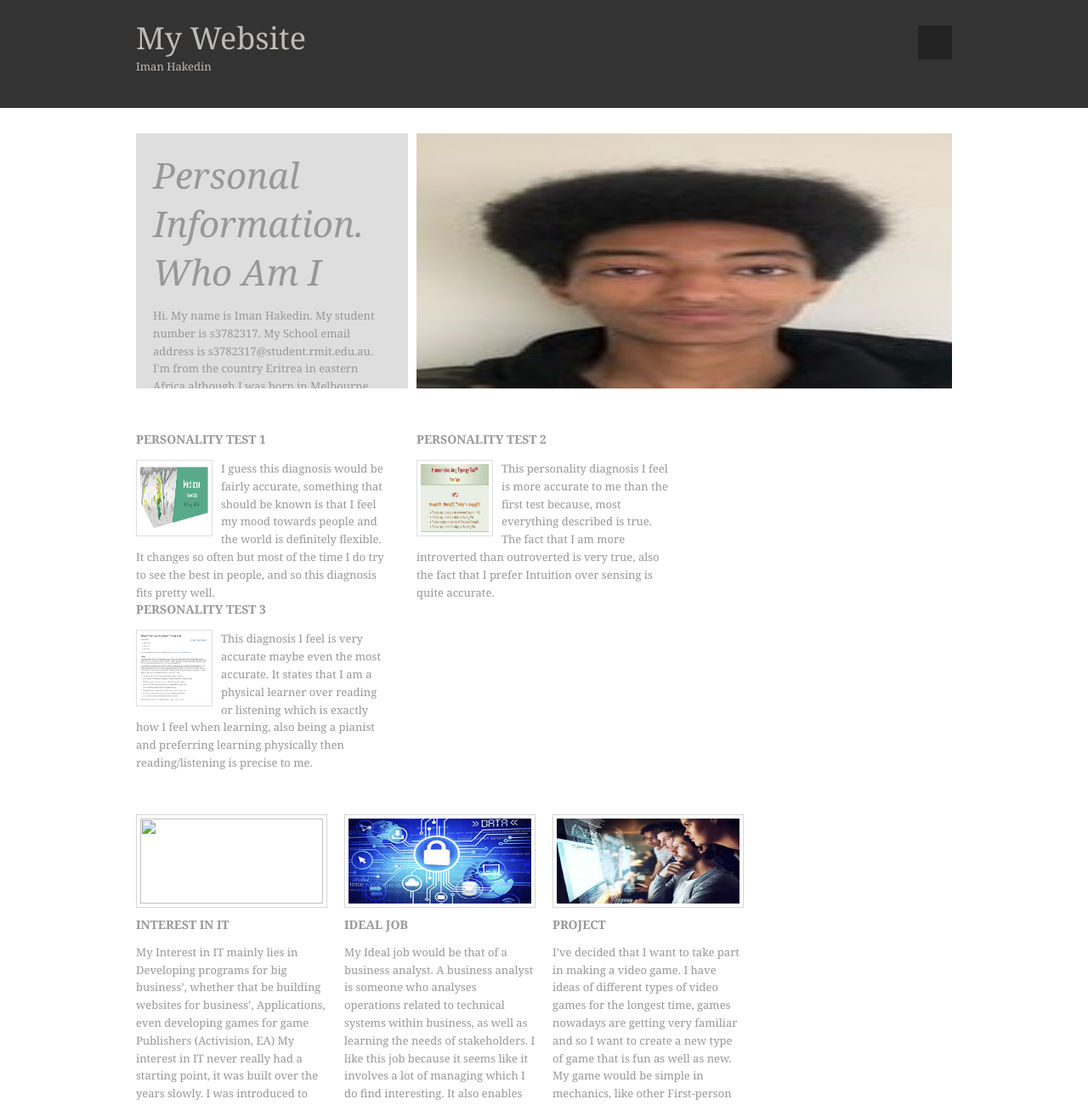
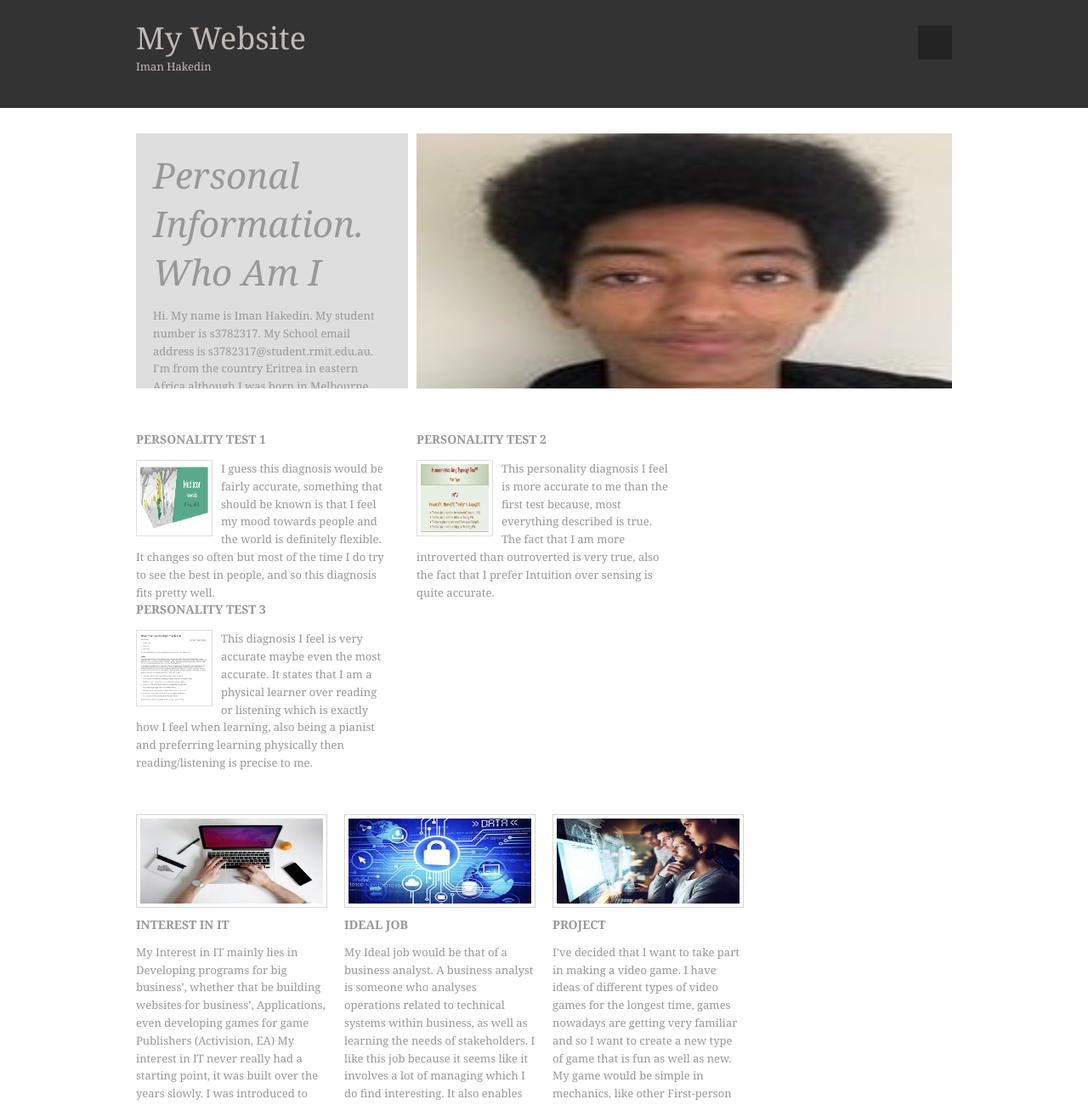
Before and after one commit to USERS378/USERS378.github.io, a plain HTML site: page index.html in a window 1280 px wide. Shown: the top 1300 px of the page at 85% size. Drawn offline with Linux system fonts and the light colour scheme; files whose address does not match are found by name.

Commit message:
pics been replaced
still in the endgame, pics should be better this time around, but still iffy with everything

```diff
--- a/index.html
+++ b/index.html
@@ -23,11 +23,11 @@
     <!-- Slider -->
     <section id="slider" class="clear">
       <figure>
-        <img src="images/Images/rmit student.jpg" alt="">
+        <img src="images/Images/hopefully better.jpg" alt="">
         <figcaption>
           <h2>Personal Information. Who Am I</h2>
           <p>Hi. My name is Iman Hakedin. My student number is s3782317. My School email address is s3782317@student.rmit.edu.au. I'm from the country Eritrea in eastern Africa although I was born in Melbourne, Australia. I've completed Year 12 and in my first year at RMIT. I speak English and a little bit of Tigrinya (Primary Langauge spoken in Eritrea. One fact about me is that I love to play the Piano, it is a rather new hobby that I have spent doing, but it has become one of my favourite to do in the whole world.</p>
-          <footer class="more"><a href="#">Read More »</a></footer>
+
         </figcaption>
       </figure>
     </section>
@@ -67,7 +67,7 @@
       <!-- One Quarter -->
       <section id="latest" class="last clear">
         <article class="one_quarter">
-          <figure><img src="images/Images/" width="215" height="100" alt="">
+          <figure><img src="images/Images/macpic.jpg" width="215" height="100" alt="">
             <figcaption>
               <h2>Interest in IT</h2>
               <p>My Interest in IT mainly lies in Developing programs for big business’, whether that be building websites for business’, Applications, even developing games for game Publishers (Activision, EA) My interest in IT never really had a starting point, it was built over the years slowly. I was introduced to computers an early age and since then seeing all the things that computers can do has really blown my mind. Seeing all the things that big tech companies like Google and Apple have been able to achieve is spectacular, they’ve truly revolutionised the world as we know it. I don’t really have to much experience with IT, I just know basic functions of the computer, I consider myself Technology literate. I chose RMIT mainly because of its well-deserved status of being a school with such an outstanding Technology department, it has computers in almost every classroom making it very convenient for technology students. It also is in the heart of Melbourne making the journey to it, not too far away. I am able to go to class, spend a couple hours after class to study and then ill be able to get home at an ideal time. I honestly don’t know what to expect with IT but I imagine that Ill learn to create programs, websites etc. I also expect to learn more about what IT is all about, things such as designing program interface and looking at what users want in products/services. </p>
```
